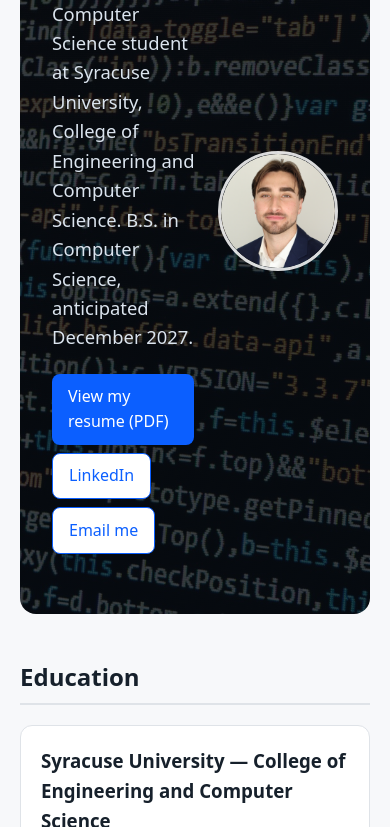
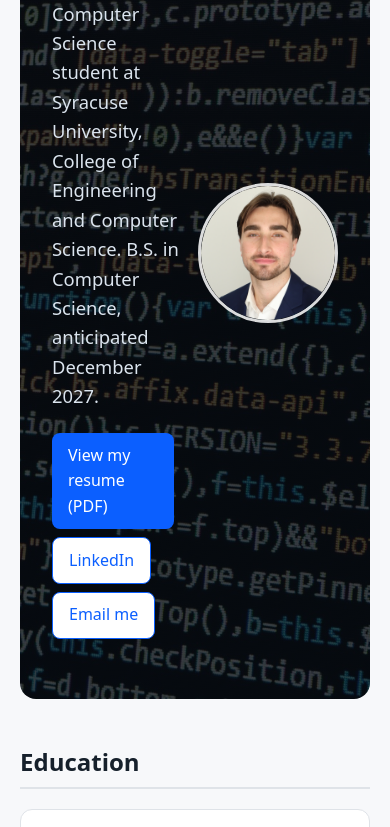
Before and after one commit to aidanrahill/aidanrahill.github.io, a plain HTML site: page index.html in a window 390 px wide. Shown: the part 334-1161 px from the top of the page. Drawn offline with Linux system fonts and the light colour scheme.

Commit message:
Enlarge hero photo to 210px (140px on mobile)

```diff
--- a/index.html
+++ b/index.html
@@ -20,8 +20,8 @@ nav a:hover{text-decoration:underline}
 .hero h1{font-size:2.4rem;line-height:1.15;margin:0 0 .2rem}
 .hero p.lede{font-size:1.15rem;color:#dbe4ee}
 .hero-text{flex:1;min-width:0}
-.hero-photo{width:180px;height:180px;border-radius:50%;object-fit:cover;flex-shrink:0;border:3px solid rgba(255,255,255,.85)}
-@media (max-width:640px){.hero-photo{width:120px;height:120px}.hero{gap:1rem}}
+.hero-photo{width:210px;height:210px;border-radius:50%;object-fit:cover;flex-shrink:0;border:3px solid rgba(255,255,255,.85)}
+@media (max-width:640px){.hero-photo{width:140px;height:140px}.hero{gap:1rem}}
 .btn{display:inline-block;background:var(--accent);color:#fff;padding:.6rem 1rem;border-radius:.5rem;text-decoration:none;margin:.25rem .5rem .25rem 0}
 .btn.secondary{background:#fff;color:var(--accent);border:1px solid var(--accent)}
 section{padding:1.5rem 0;scroll-margin-top:80px}
```
